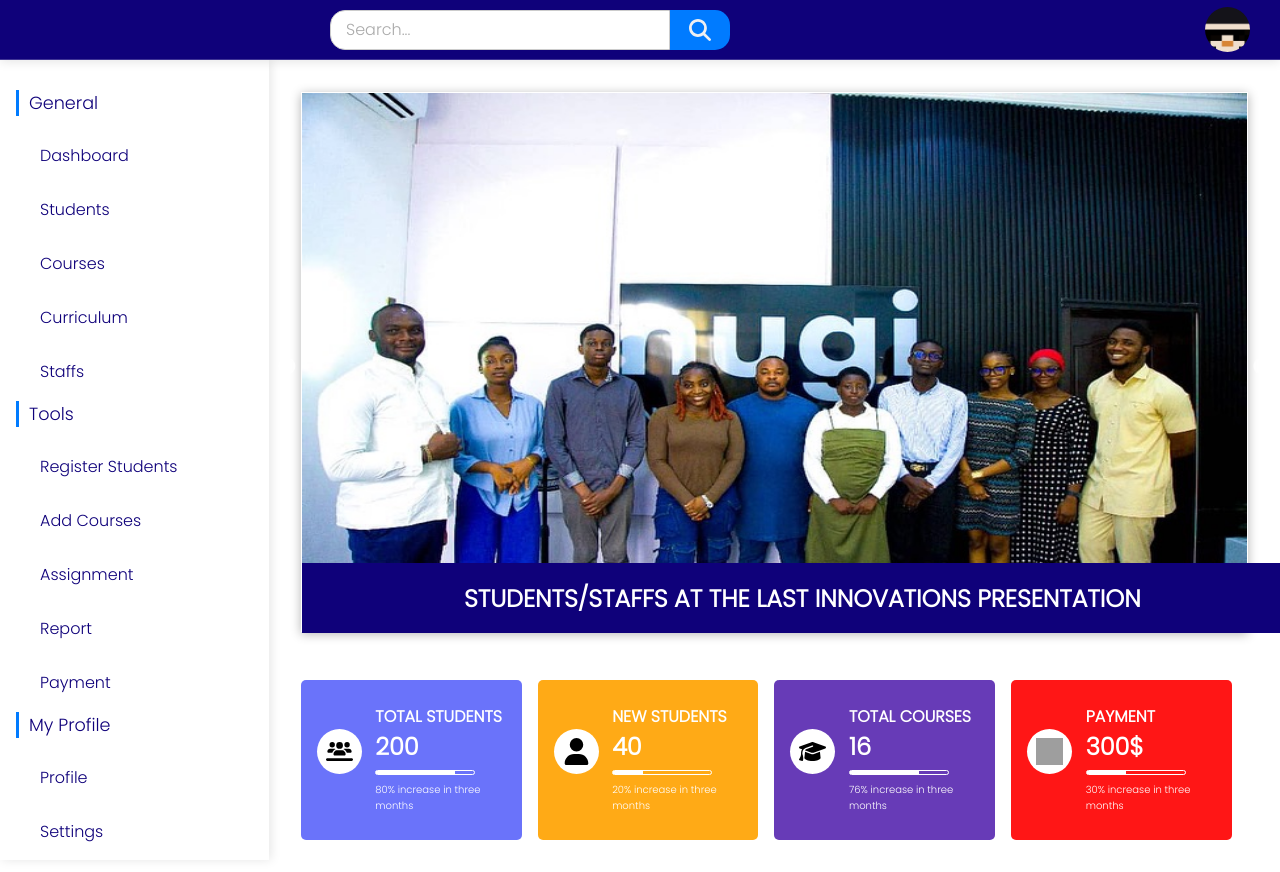
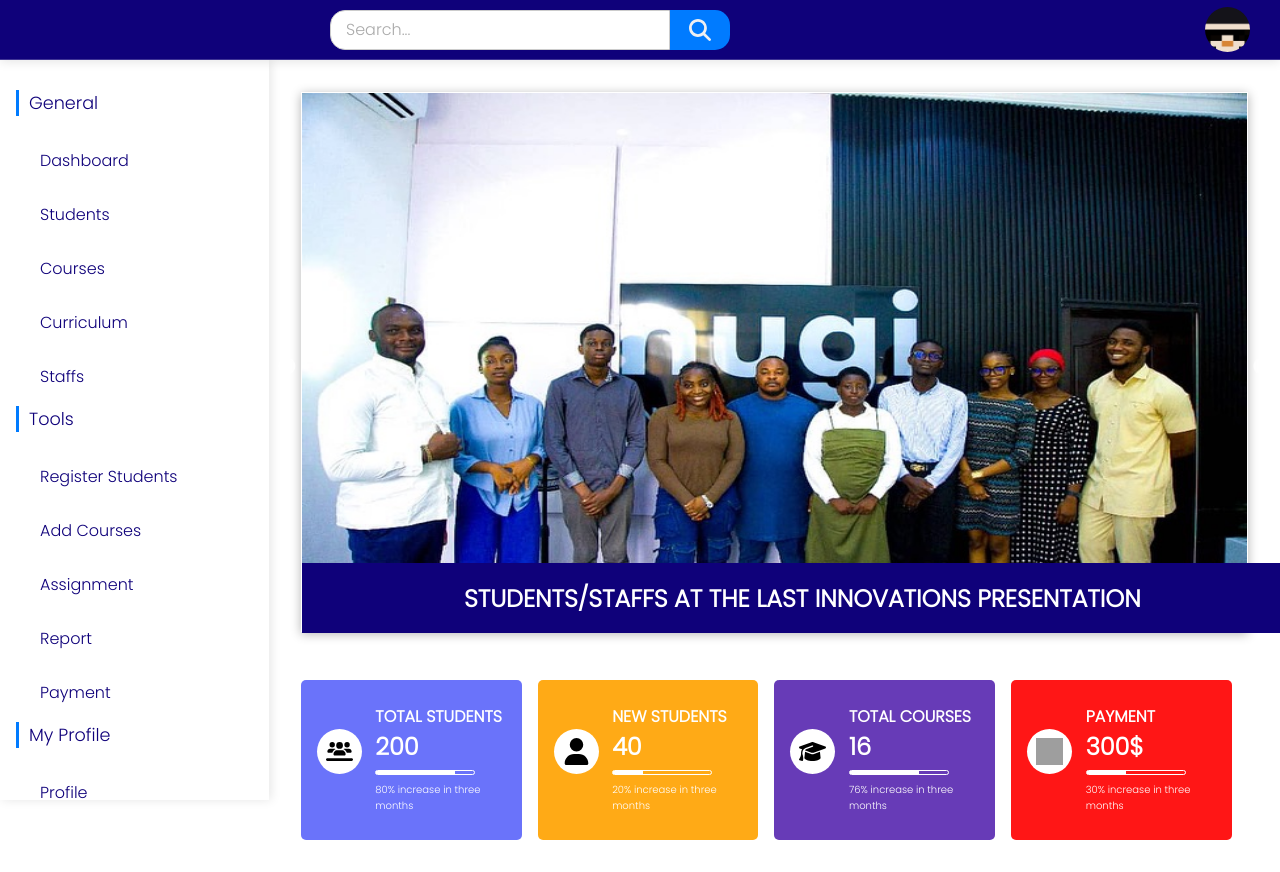
Before and after one commit to Collins-911/Innovation_react, a React (Vite) app: page / in a window 1280 px wide. Shown: the top 872 px of the page. Built offline with nearby package versions, Linux system fonts and the light colour scheme; grey boxes are pictures that could not be loaded.

Commit message:
scroll-bar-fix

```diff
--- a/src/css/home.css
+++ b/src/css/home.css
@@ -178,11 +178,11 @@
 .sidebar {
     position: fixed;
     left: 0;
-    top: 60px;
+    top: 60px; /* Height of your top bar */
     padding-top: 30px;
     background-color: white;
     width: 21%;
-    height: 100vh;
+    height: calc(100vh - 60px); /* Subtract top bar height */
     border-right: 1px solid rgba(255, 255, 255, 0.2);
     box-shadow: 2px 0 10px rgba(0, 0, 0, 0.1);
     display: flex;
@@ -192,10 +192,11 @@
     overflow-y: auto;
 }
 
+/* Ensure sidebar content can grow */
 .sidebar ul {
-    list-style: none;
-    padding: 0;
+    flex-grow: 1;
     width: 100%;
+    overflow-y: auto;
 }
 
 .sidebar-section {
```
